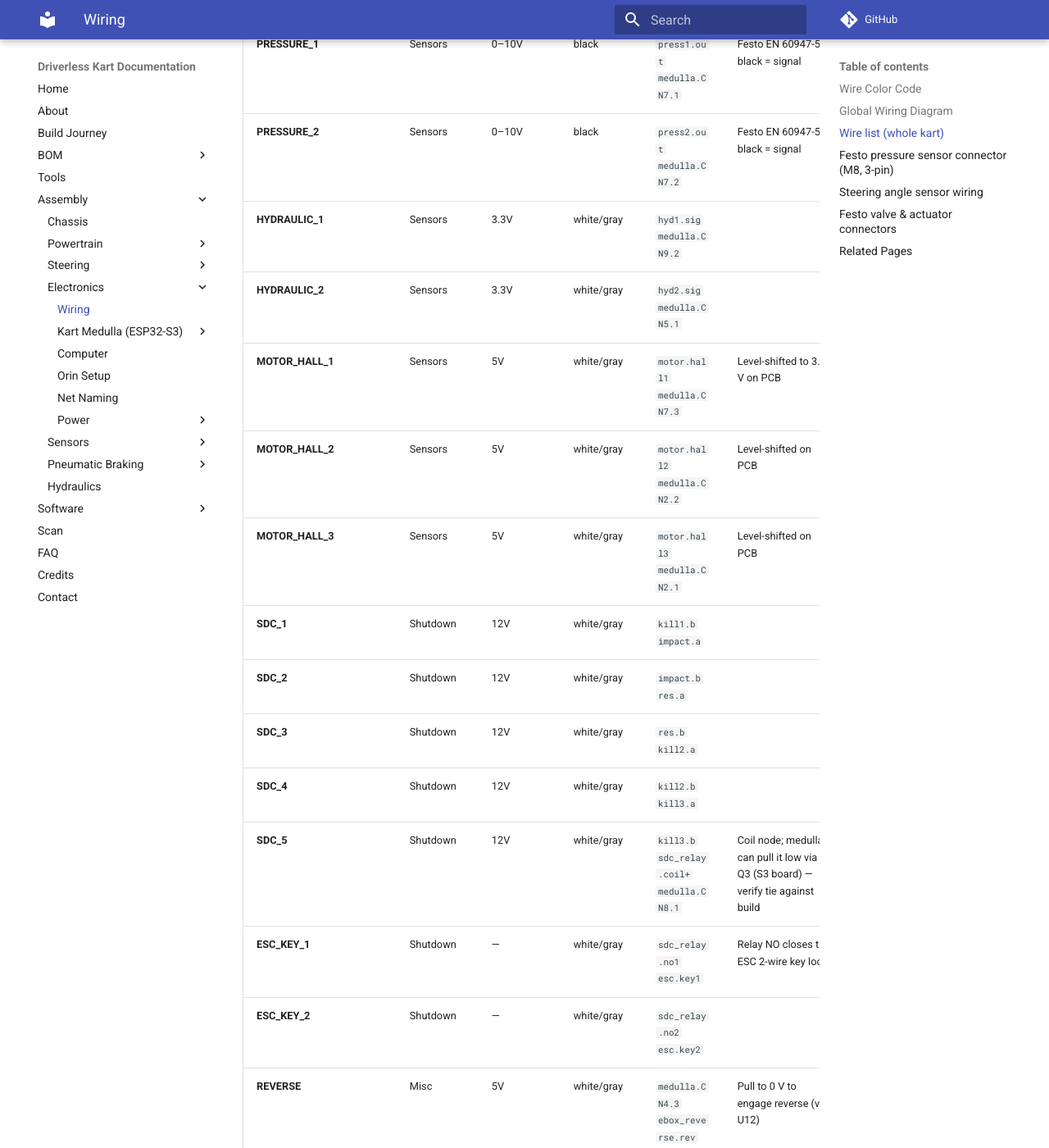
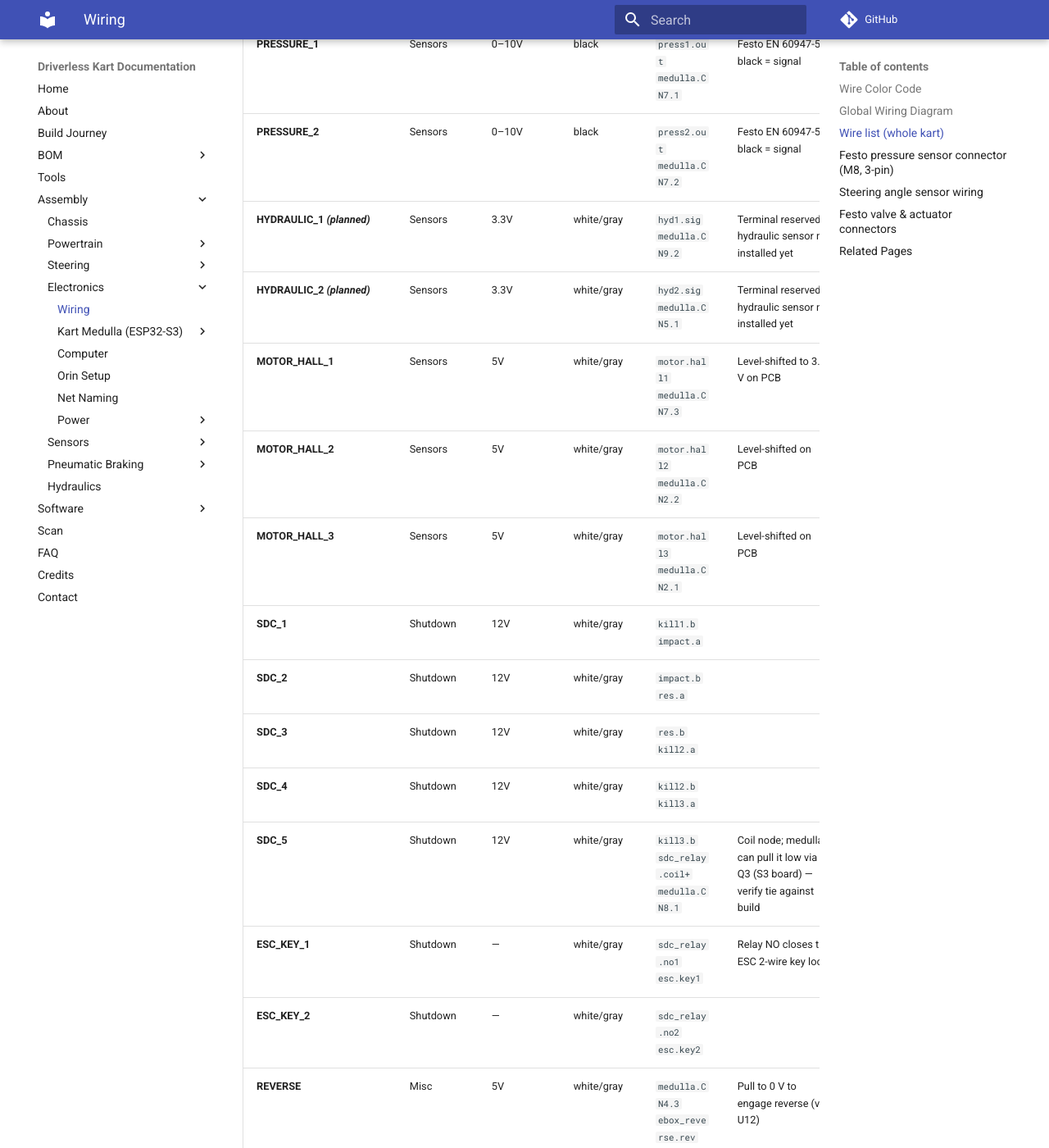
Before and after one commit to UM-Driverless/kart_docs, an MkDocs documentation site: the page built from docs/assembly/electronics/wiring.md, in a window 1280 px wide and 1400 px high, scrolled down 5624 px. Shown: the whole window at 82% size. Built offline with MkDocs 1.6.1 and Material for MkDocs 9.7.7, drawn with Linux system fonts in a browser that asks for light colours; comment, search, counter and statistics services are not loaded; some of the changed text lies outside the part shown.

Commit message:
wiring: mark hydraulic sensors planned (not installed yet), supplies free for now
The hydraulic pressure sensors aren't fitted yet — their supply pins are
intentionally free, not a gap to close. Move them to no_connect, mark the
HYDRAULIC nets 'planned', and report coverage over connectable pins so the
checker reads 100% complete (6 no-connect) instead of a misleading 95%.

Co-Authored-By: Claude Opus 4.8 (1M context) <noreply@anthropic.com>

```diff
--- a/docs/assembly/electronics/wiring/wiring.yaml
+++ b/docs/assembly/electronics/wiring/wiring.yaml
@@ -54,8 +54,8 @@ devices:
   compressor:     {desc: "Air-compressor motor (~7.4 V)", pins: [pos, neg]}
   press1:         {desc: "Festo SDE5 pressure sensor 1", vendor: festo, pins: [supply, gnd, out]}
   press2:         {desc: "Festo SDE5 pressure sensor 2", vendor: festo, pins: [supply, gnd, out]}
-  hyd1:           {desc: "Hydraulic pressure sensor 1", pins: [sig, supply, gnd]}
-  hyd2:           {desc: "Hydraulic pressure sensor 2", pins: [sig, supply, gnd]}
+  hyd1:           {desc: "Hydraulic pressure sensor 1 (planned — not yet installed)", pins: [sig, supply, gnd]}
+  hyd2:           {desc: "Hydraulic pressure sensor 2 (planned — not yet installed)", pins: [sig, supply, gnd]}
   kill1:          {desc: "Kill switch 1", pins: [a, b]}
   kill2:          {desc: "Kill switch 2", pins: [a, b]}
   kill3:          {desc: "Kill switch 3", pins: [a, b]}
@@ -107,8 +107,8 @@ nets:
   # --- sensors ---
   - {name: PRESSURE_1,  system: Sensors, class: signal, voltage: "0–10V", color: black, pins: [press1.out, medulla.CN7.1], note: "Festo EN 60947-5-2: black = signal"}
   - {name: PRESSURE_2,  system: Sensors, class: signal, voltage: "0–10V", color: black, pins: [press2.out, medulla.CN7.2], note: "Festo EN 60947-5-2: black = signal"}
-  - {name: HYDRAULIC_1, system: Sensors, class: signal, voltage: "3.3V", pins: [hyd1.sig, medulla.CN9.2]}
-  - {name: HYDRAULIC_2, system: Sensors, class: signal, voltage: "3.3V", pins: [hyd2.sig, medulla.CN5.1]}
+  - {name: HYDRAULIC_1, system: Sensors, class: signal, voltage: "3.3V", status: planned, pins: [hyd1.sig, medulla.CN9.2], note: "Terminal reserved; hydraulic sensor not installed yet"}
+  - {name: HYDRAULIC_2, system: Sensors, class: signal, voltage: "3.3V", status: planned, pins: [hyd2.sig, medulla.CN5.1], note: "Terminal reserved; hydraulic sensor not installed yet"}
   - {name: MOTOR_HALL_1, system: Sensors, class: signal, voltage: "5V", pins: [motor.hall1, medulla.CN7.3], note: "Level-shifted to 3.3 V on PCB"}
   - {name: MOTOR_HALL_2, system: Sensors, class: signal, voltage: "5V", pins: [motor.hall2, medulla.CN2.2], note: "Level-shifted on PCB"}
   - {name: MOTOR_HALL_3, system: Sensors, class: signal, voltage: "5V", pins: [motor.hall3, medulla.CN2.1], note: "Level-shifted on PCB"}
@@ -125,5 +125,9 @@ nets:
   # --- misc ---
   - {name: REVERSE, system: Misc, class: signal, voltage: "5V", pins: [medulla.CN4.3, ebox_reverse.rev], note: "Pull to 0 V to engage reverse (via U12)"}
 
-# Pins intentionally left unconnected (spare PCF8574 expander terminals).
-no_connect: [medulla.CN3.1, medulla.CN3.2, medulla.CN3.3, medulla.CN5.3]
+# Pins intentionally left unconnected right now.
+#  - spare PCF8574 expander terminals
+#  - hydraulic-sensor supplies: sensors not installed yet, so these are free for now;
+#    they join the sensor rail when the hydraulic sensors are fitted.
+no_connect: [medulla.CN3.1, medulla.CN3.2, medulla.CN3.3, medulla.CN5.3,
+             hyd1.supply, hyd2.supply]
```
Also changed, not shown: 1 other file.
